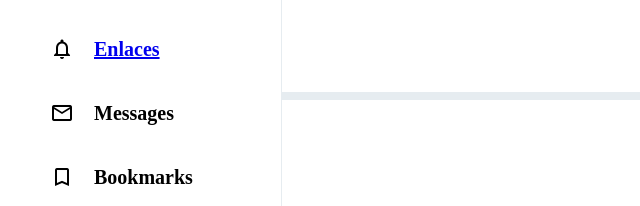
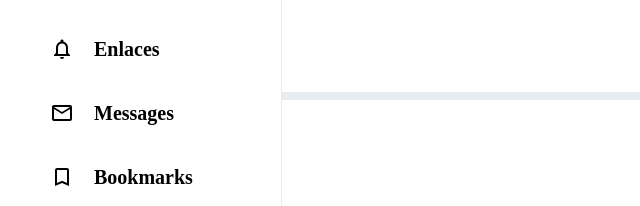
Before and after one commit to markus300/examenfinalis3, a website: page public/index.html in a window 1280 px wide. Shown: the part 201-407 px from the top of the page, 0-640 px from the left. Drawn offline with nearby package versions, Linux system fonts and the light colour scheme; no server answers.

Commit message:
correccion de errores

```diff
--- a/public/index.html
+++ b/public/index.html
@@ -58,7 +58,7 @@
 
       <div class="sidebarOption">
         <span class="material-icons"> notifications_none </span>
-        <h2> <a class=".aenlace" href="./recursos.html">Enlaces</a> </h2>
+        <h2> <a class="aenlace" href="./recursos.html">Enlaces</a> </h2>
       </div>
 
       <div class="sidebarOption">
```
